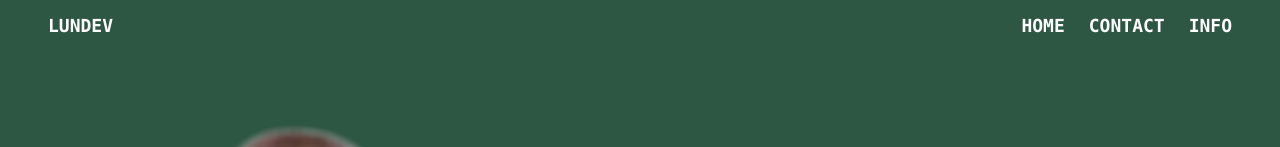
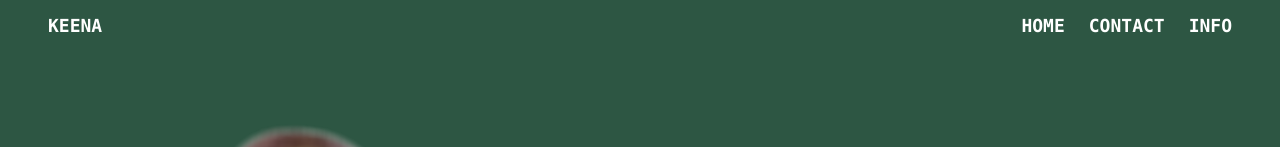
Before and after one commit to Hartoley/fruit-animation, a React (Create React App) app: page / in a window 1280 px wide. Shown: the top 147 px of the page. Built offline with nearby package versions, Linux system fonts and the light colour scheme.

Commit message:
`Updated header text from "LUNDEV" to "KEENA"`

```diff
--- a/src/pages/FruitAnimation.jsx
+++ b/src/pages/FruitAnimation.jsx
@@ -55,7 +55,7 @@ export default function FruitAnimation() {
     <div className="w-screen h-screen relative overflow-hidden font-mono">
       {/* HEADER */}
       <header className="absolute top-0 w-full z-50 flex justify-between items-center px-12 py-3 font-bold text-lg text-white">
-        <div>LUNDEV</div>
+        <div>KEENA</div>
         <ul className="flex gap-6">
           <li>HOME</li>
           <li>CONTACT</li>
```
